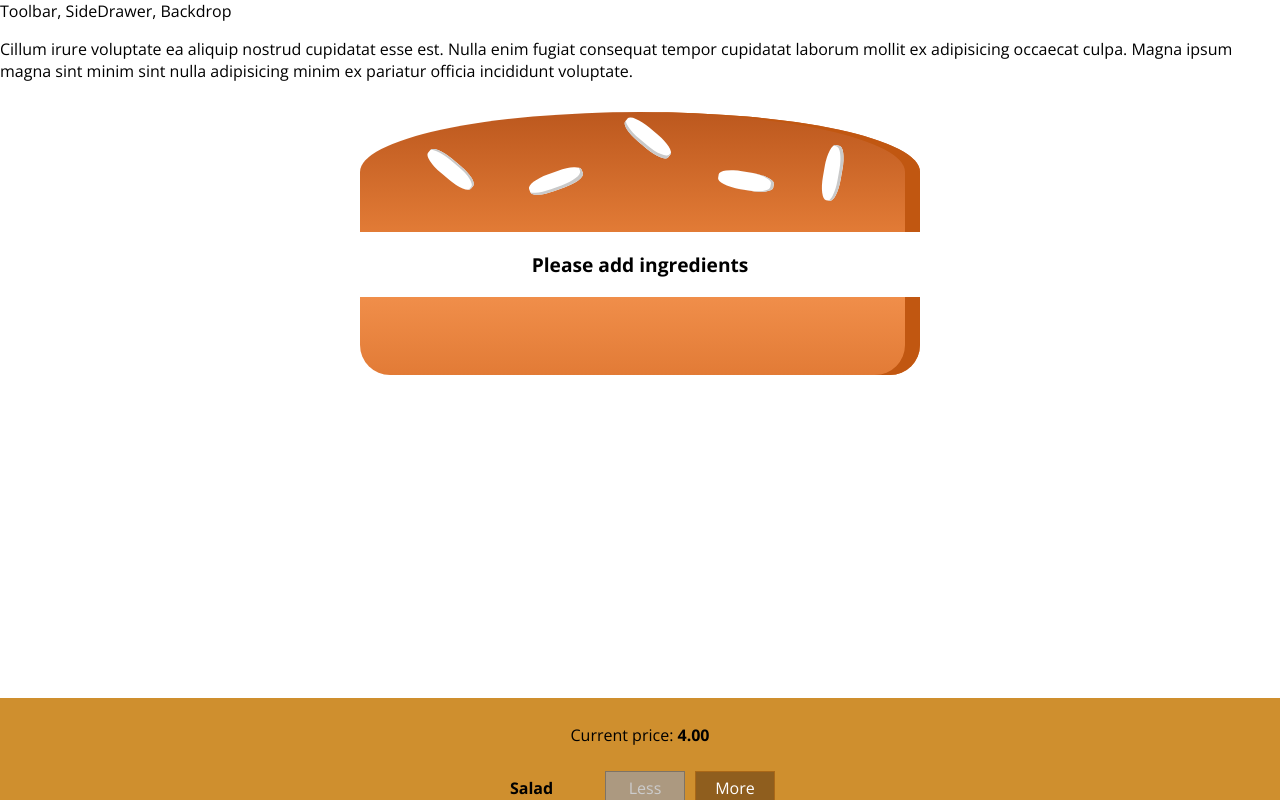
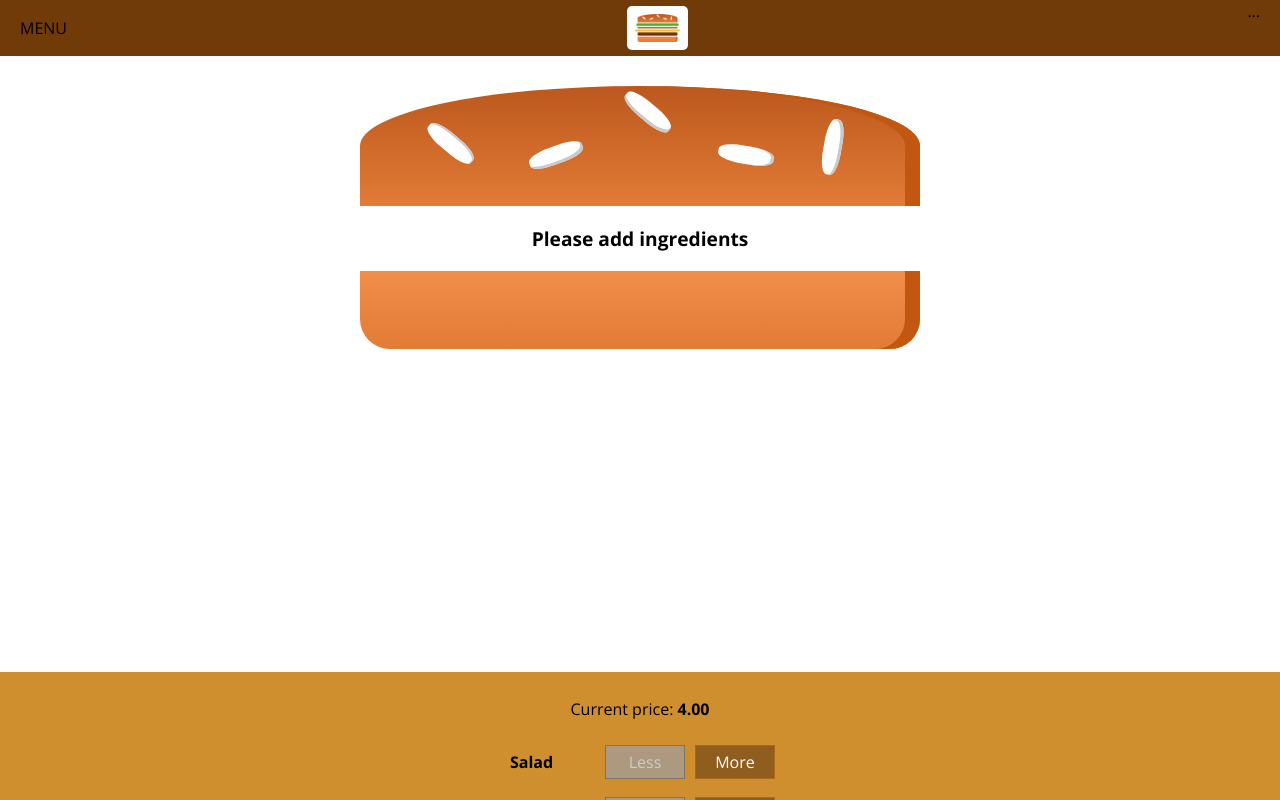
Before and after one commit to sss-ng/react-complete-guide, a React (Create React App) app in the folder burger-builder/: page / in a window 1280 px wide. Shown: the top 800 px of the page. Built offline with nearby package versions, Linux system fonts and the light colour scheme.

Commit message:
added buttons in modal and add toolbar

```diff
--- a/burger-builder/src/App.js
+++ b/burger-builder/src/App.js
@@ -9,13 +9,7 @@ class App extends Component {
   render() {
     return (
       <div>
-        <Layout>
-          <p>
-            Cillum irure voluptate ea aliquip nostrud cupidatat esse est. Nulla
-            enim fugiat consequat tempor cupidatat laborum mollit ex adipisicing
-            occaecat culpa. Magna ipsum magna sint minim sint nulla adipisicing
-            minim ex pariatur officia incididunt voluptate.
-          </p>
+        <Layout >
           <BurgerBuilder />
         </Layout>
       </div>
--- a/burger-builder/src/components/Burger/OrderSummary/OrderSummary.js
+++ b/burger-builder/src/components/Burger/OrderSummary/OrderSummary.js
@@ -1,11 +1,13 @@
 import React from "react";
 import Auxiliary from "../../../hoc/Auxiliary";
+import Button from "../../UI/Button/Button";
 
 const orderSummary = (props) => {
   const ingredientSummary = Object.keys(props.ingredients).map((ingredient) => {
     return (
       <li key={ingredient}>
-        <span style={{ textTransform: "capitalize" }}>{ingredient}</span>: {props.ingredients[ingredient]}
+        <span style={{ textTransform: "capitalize" }}>{ingredient}</span>:{" "}
+        {props.ingredients[ingredient]}
       </li>
     );
   });
@@ -15,7 +17,16 @@ const orderSummary = (props) => {
       <h3>Your Order</h3>
       <p>Your burger has the following ingredients:</p>
       <ul>{ingredientSummary}</ul>
+      <p>
+        <strong>Total Price: {props.price.toFixed(2)}</strong>
+      </p>
       <p>Continue to checkout?</p>
+      <Button btnType="Danger" clicked={props.purchaseCancel}>
+        CANCEL
+      </Button>
+      <Button btnType="Success" clicked={props.purchaseContinue}>
+        CONTINUE
+      </Button>
     </Auxiliary>
   );
 };
--- a/burger-builder/src/components/Layout/Layout.js
+++ b/burger-builder/src/components/Layout/Layout.js
@@ -1,10 +1,12 @@
 import React from "react";
 import Auxiliary from "../../hoc/Auxiliary";
+import Toolbar from "../Navigation/Toolbar/Toolbar";
+import classes from "./Layout.module.css";
 
 const layout = (props) => (
   <Auxiliary>
-    <div> Toolbar, SideDrawer, Backdrop </div>
-    <main>{props.children}</main>
+    <Toolbar />
+    <main className={classes.Content}>{props.children}</main>
   </Auxiliary>
 );
 
--- /dev/null
+++ b/burger-builder/src/components/Layout/Layout.module.css
@@ -0,0 +1,3 @@
+.Content {
+  margin-top: 72px;
+}
--- /dev/null
+++ b/burger-builder/src/components/Logo/Logo.js
@@ -0,0 +1,13 @@
+import React from "react";
+import classes from "./Logo.module.css";
+import burgerLogo from "../../assets/images/burger-logo.png";
+
+const logo = () => {
+  return (
+    <div className={classes.Logo}>
+      <img src={burgerLogo} alt="burger logo"></img>
+    </div>
+  );
+};
+
+export default logo;
--- /dev/null
+++ b/burger-builder/src/components/Logo/Logo.module.css
@@ -0,0 +1,11 @@
+.Logo {
+  background-color: white;
+  padding: 8px;
+  height: 80%;
+  box-sizing: border-box;
+  border-radius: 5px;
+}
+
+.Logo img {
+  height: 100%;
+}
--- /dev/null
+++ b/burger-builder/src/components/Navigation/Toolbar/Toolbar.js
@@ -0,0 +1,15 @@
+import React from "react";
+import classes from "./Toolbar.module.css";
+import Logo from "../../Logo/Logo";
+
+const toolbar = (props) => {
+  return (
+    <header className={classes.Toolbar}>
+      <div>MENU</div>
+      <Logo />
+      <nav>...</nav>
+    </header>
+  );
+};
+
+export default toolbar;
--- /dev/null
+++ b/burger-builder/src/components/Navigation/Toolbar/Toolbar.module.css
@@ -0,0 +1,18 @@
+.Toolbar {
+  height: 56px;
+  width: 100%;
+  position: fixed;
+  top: 0;
+  left: 0;
+  background-color: #703b09;
+  display: flex;
+  justify-content: space-between;
+  align-items: center;
+  padding: 0 20px;
+  box-sizing: border-box;
+  z-index: 90;
+}
+
+.Toolbar nav{
+  height: 100%;
+}
--- /dev/null
+++ b/burger-builder/src/components/UI/Button/Button.js
@@ -0,0 +1,15 @@
+import React from "react";
+import classes from "./Button.module.css";
+
+const button = (props) => {
+  return (
+    <button
+      onClick={props.clicked}
+      className={[classes.Button, classes[props.btnType]].join(" ")}
+    >
+      {props.children}
+    </button>
+  );
+};
+
+export default button;
--- /dev/null
+++ b/burger-builder/src/components/UI/Button/Button.module.css
@@ -0,0 +1,24 @@
+.Button {
+  background-color: transparent;
+  border: none;
+  color: white;
+  outline: none;
+  cursor: pointer;
+  font: inherit;
+  padding: 10px;
+  margin: 10px;
+  font-weight: bold;
+}
+
+.Button:first-of-type {
+  margin-left: 0;
+  padding-left: 0;
+}
+
+.Success {
+  color: #5C9210;
+}
+
+.Danger {
+  color: #944317;
+}
--- a/burger-builder/src/containers/BurgerBuilder/BurgerBuilder.js
+++ b/burger-builder/src/containers/BurgerBuilder/BurgerBuilder.js
@@ -64,7 +64,12 @@ class BurgerBuilder extends Component {
   purchasingHandler = () => {
     this.setState({ purchasing: true });
   };
+
   purchaseCancelHandler = () => {
+    this.setState({ purchasing: false });
+  };
+
+  purchaseContinueHandler = () => {
     this.setState({ purchasing: false });
   };
 
@@ -81,7 +86,12 @@ class BurgerBuilder extends Component {
           show={this.state.purchasing}
           modalClosed={this.purchaseCancelHandler}
         >
-          <OrderSummary ingredients={this.state.ingredients}></OrderSummary>
+          <OrderSummary
+            ingredients={this.state.ingredients}
+            purchaseCancel={this.purchaseCancelHandler}
+            purchaseContinue={this.purchaseContinueHandler}
+            price={this.state.totalPrice}
+          />
         </Modal>
         <Burger ingredients={this.state.ingredients} />
         <BuildControls
```
Also changed, not shown: burger-builder/src/assets/images/burger-logo.png (added).
